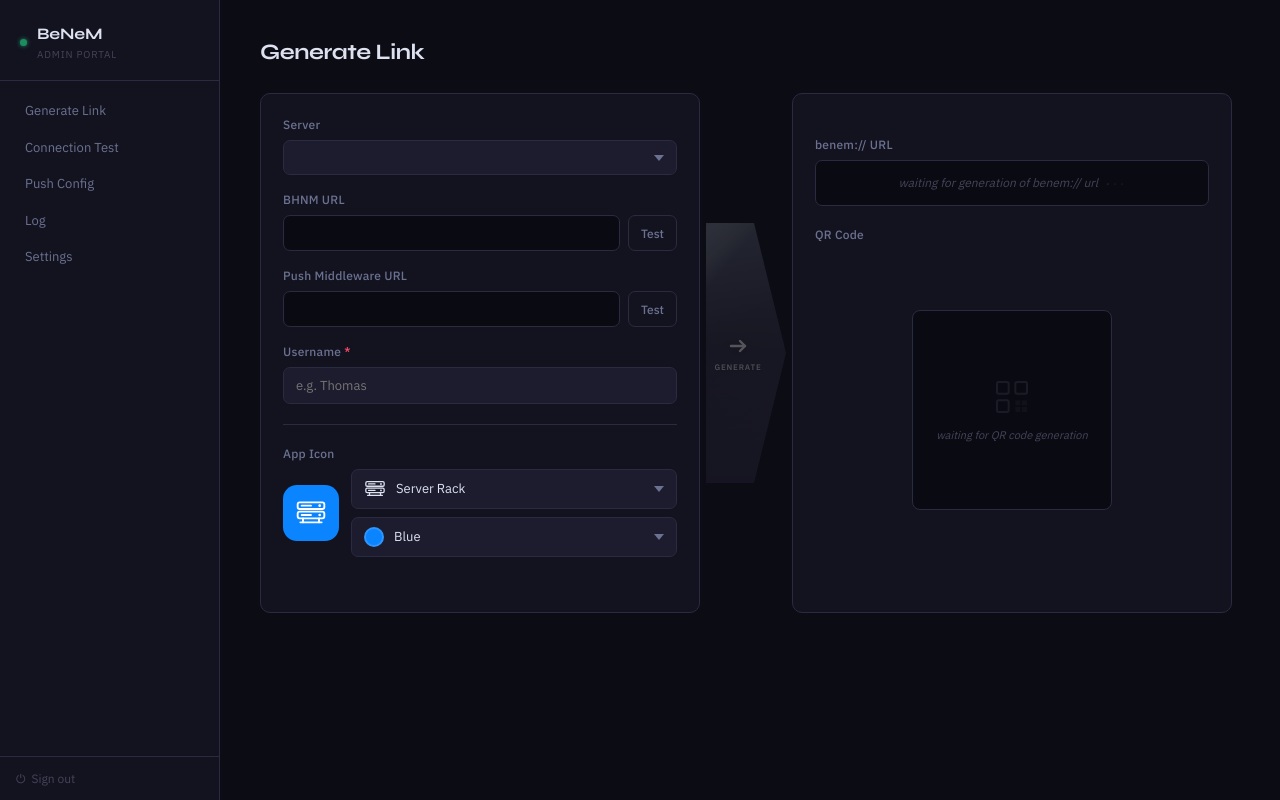
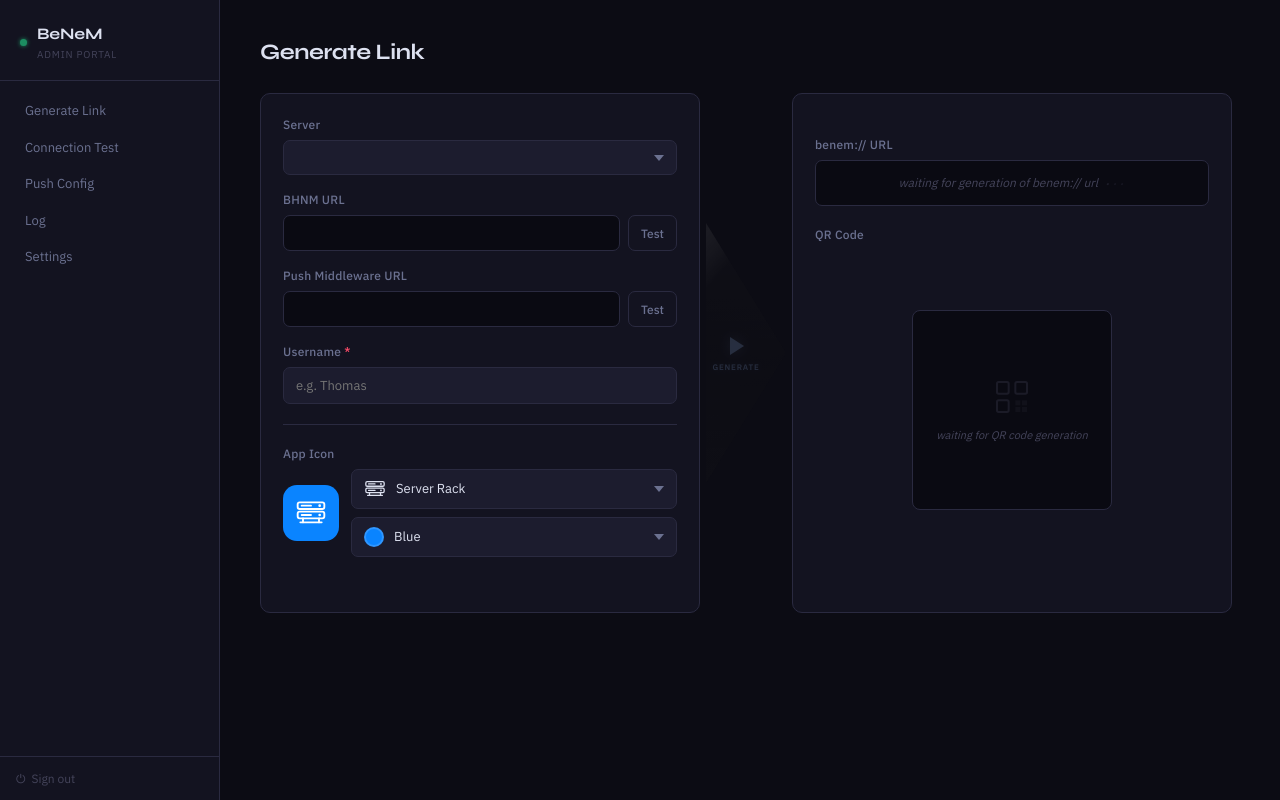
Before and after one commit to ThomasStolt/BeNeM, a Python web app: template middleware/benem-admin/templates/generate.html in a window 1280 px wide. Run offline with Jinja, Linux system fonts and the light colour scheme; the template is opened without the code that fills it, so the values that code supplies are empty; some libraries are stand-ins or nearby versions.

Commit message:
feat: redesign Generate button as dark triangle with glowing frame
Changed the chevron/arrow clip-path to a triangle (play button shape),
darkened the background to match the page theme, added a glowing
blue-purple border frame, and kept the shimmer sweep animation.
Icon changed from arrow to filled triangle. Text and icon now glow
in accent blue.

Co-Authored-By: Claude Opus 4.6 <noreply@anthropic.com>

```diff
--- a/middleware/benem-admin/templates/generate.html
+++ b/middleware/benem-admin/templates/generate.html
@@ -154,41 +154,41 @@
   .colour-option span { font-size: 13px; color: var(--text); }
   .trigger-swatch { width: 20px; height: 20px; border-radius: 50%; flex-shrink: 0; border: 2px solid rgba(255,255,255,0.15); }
 
-  /* ── Fat arrow button ── */
+  /* ── Triangle generate button ── */
   .arrow-col { display: flex; align-items: center; justify-content: center; padding: 0 6px; flex-shrink: 0; }
   .arrow-col-wrap { position: relative; }
   .generate-arrow-btn {
     position: relative; display: flex; align-items: center; justify-content: center; gap: 8px;
     width: 80px; height: 260px; border: none; cursor: pointer;
-    background: linear-gradient(160deg, rgba(79,142,247,0.4) 0%, rgba(99,102,241,0.3) 40%, rgba(139,92,246,0.35) 100%);
-    clip-path: polygon(0% 0%, 60% 0%, 100% 50%, 60% 100%, 0% 100%);
+    background: linear-gradient(160deg, rgba(12,12,20,0.95) 0%, rgba(19,19,32,0.9) 50%, rgba(12,12,20,0.95) 100%);
+    clip-path: polygon(0% 0%, 0% 100%, 100% 50%);
     transition: all 0.3s cubic-bezier(0.4,0,0.2,1); overflow: hidden;
   }
   .generate-arrow-btn::before {
     content: ''; position: absolute; inset: 0;
-    background: linear-gradient(180deg, rgba(255,255,255,0.2) 0%, rgba(255,255,255,0.05) 50%, transparent 100%);
+    background: linear-gradient(180deg, rgba(255,255,255,0.06) 0%, transparent 50%, rgba(255,255,255,0.03) 100%);
     pointer-events: none;
   }
   .generate-arrow-btn::after {
     content: ''; position: absolute; top: -50%; left: -50%; width: 200%; height: 200%;
-    background: linear-gradient(115deg, transparent 40%, rgba(255,255,255,0.15) 45%, rgba(255,255,255,0.22) 50%, rgba(255,255,255,0.15) 55%, transparent 60%);
+    background: linear-gradient(115deg, transparent 40%, rgba(255,255,255,0.1) 45%, rgba(255,255,255,0.18) 50%, rgba(255,255,255,0.1) 55%, transparent 60%);
     animation: shimmer-sweep 3.5s ease-in-out infinite; pointer-events: none;
   }
   @keyframes shimmer-sweep {
     0%, 100% { transform: translateX(-30%) translateY(-30%) rotate(15deg); }
     50%      { transform: translateX(30%) translateY(30%) rotate(15deg); }
   }
-  .generate-arrow-btn:hover { filter: brightness(1.2); transform: translateX(4px); }
+  .generate-arrow-btn:hover { filter: brightness(1.3); transform: translateX(4px); }
   .generate-arrow-btn:active { transform: scale(0.96); }
   .arrow-btn-content {
     display: flex; flex-direction: column; align-items: center; gap: 4px;
-    position: relative; z-index: 1; margin-right: 16px;
+    position: relative; z-index: 1; margin-right: 20px;
   }
-  .arrow-btn-content svg { width: 24px; height: 24px; color: white; filter: drop-shadow(0 1px 3px rgba(0,0,0,0.3)); }
+  .arrow-btn-content svg { width: 24px; height: 24px; color: rgba(79,142,247,0.9); filter: drop-shadow(0 0 6px rgba(79,142,247,0.4)); }
   .arrow-btn-content span {
     font-family: 'IBM Plex Sans', sans-serif; font-size: 8px; font-weight: 700;
-    letter-spacing: 0.1em; text-transform: uppercase; color: rgba(255,255,255,0.85);
-    text-shadow: 0 1px 2px rgba(0,0,0,0.3);
+    letter-spacing: 0.1em; text-transform: uppercase; color: rgba(79,142,247,0.85);
+    text-shadow: 0 0 8px rgba(79,142,247,0.3);
   }
   @keyframes arrow-nudge { 0%, 100% { transform: translateX(0); } 50% { transform: translateX(3px); } }
   .generate-arrow-btn:not(:hover) .arrow-btn-content svg { animation: arrow-nudge 2.5s ease-in-out infinite; }
@@ -197,13 +197,13 @@
   .generate-arrow-btn.disabled:active { transform: none; }
   .generate-arrow-btn.disabled .arrow-btn-content svg { animation: none; }
   .arrow-glow {
-    position: absolute; inset: -4px;
-    background: linear-gradient(160deg, rgba(79,142,247,0.3), rgba(139,92,246,0.25));
-    clip-path: polygon(0% 0%, 60% 0%, 100% 50%, 60% 100%, 0% 100%);
-    filter: blur(12px); z-index: -1; transition: opacity 0.3s;
+    position: absolute; inset: -3px;
+    background: linear-gradient(160deg, rgba(79,142,247,0.5), rgba(139,92,246,0.4));
+    clip-path: polygon(0% 0%, 0% 100%, 100% 50%);
+    filter: blur(10px); z-index: -1; transition: opacity 0.3s;
   }
-  .arrow-col-wrap:hover .arrow-glow { opacity: 1; }
-  .generate-arrow-btn.disabled ~ .arrow-glow { opacity: 0.2; }
+  .arrow-col-wrap:hover .arrow-glow { opacity: 1; filter: blur(14px); }
+  .generate-arrow-btn.disabled ~ .arrow-glow { opacity: 0.15; }
   .arrow-tooltip {
     position: absolute; bottom: calc(100% + 8px); left: 50%; transform: translateX(-50%);
     background: var(--surface-hi); border: 1px solid var(--red); border-radius: 6px;
@@ -391,7 +391,7 @@
               aria-disabled="{% if not form_data or not form_data.user %}true{% else %}false{% endif %}">
         <div class="arrow-btn-content">
           <svg viewBox="0 0 24 24" fill="none" stroke="currentColor" stroke-width="2.4" stroke-linecap="round" stroke-linejoin="round">
-            <line x1="5" y1="12" x2="19" y2="12"/><polyline points="14 7 19 12 14 17"/>
+            <polygon points="6,3 6,21 20,12" fill="currentColor" stroke="none"/>
           </svg>
           <span>Generate</span>
         </div>
```
